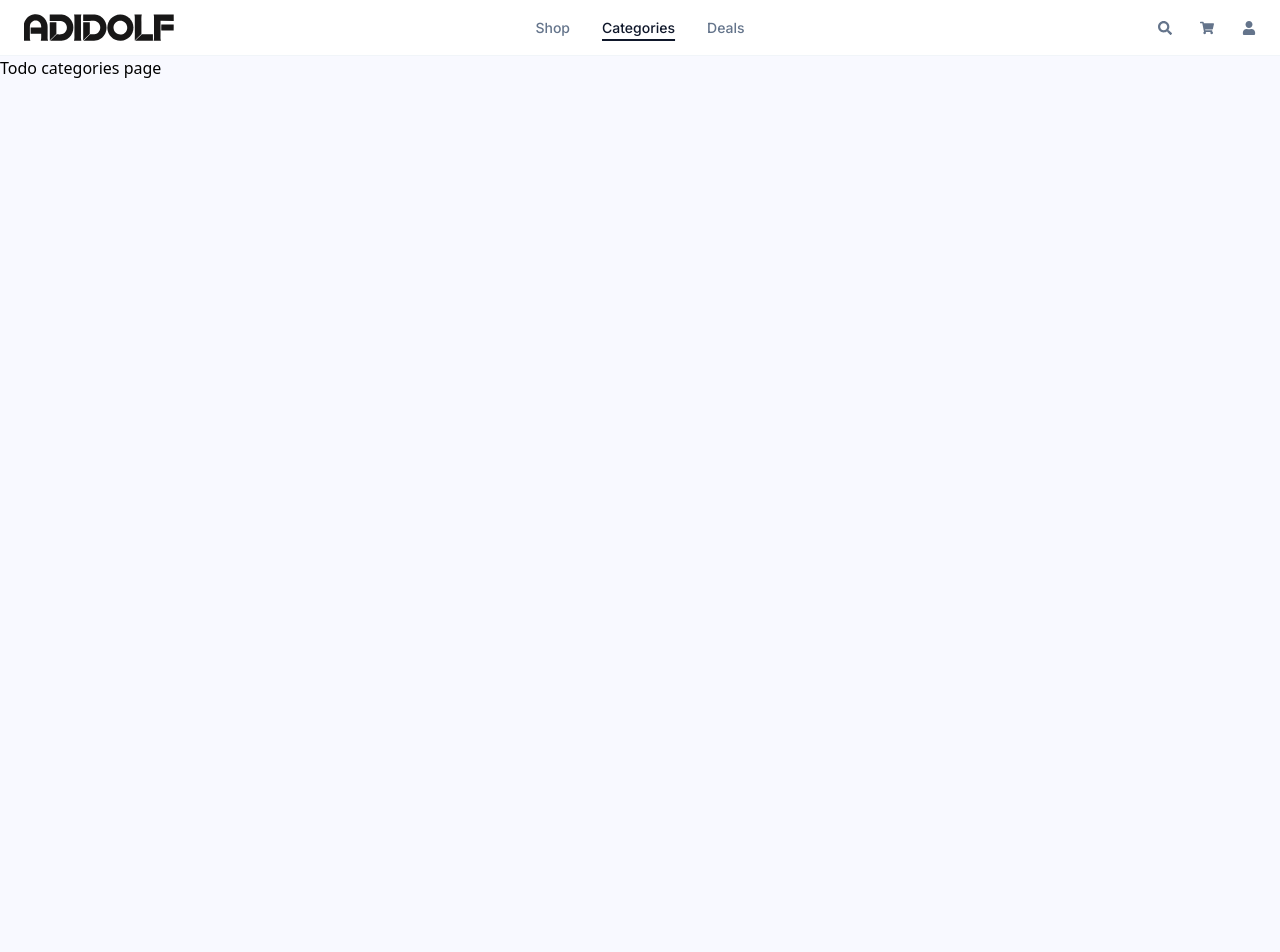
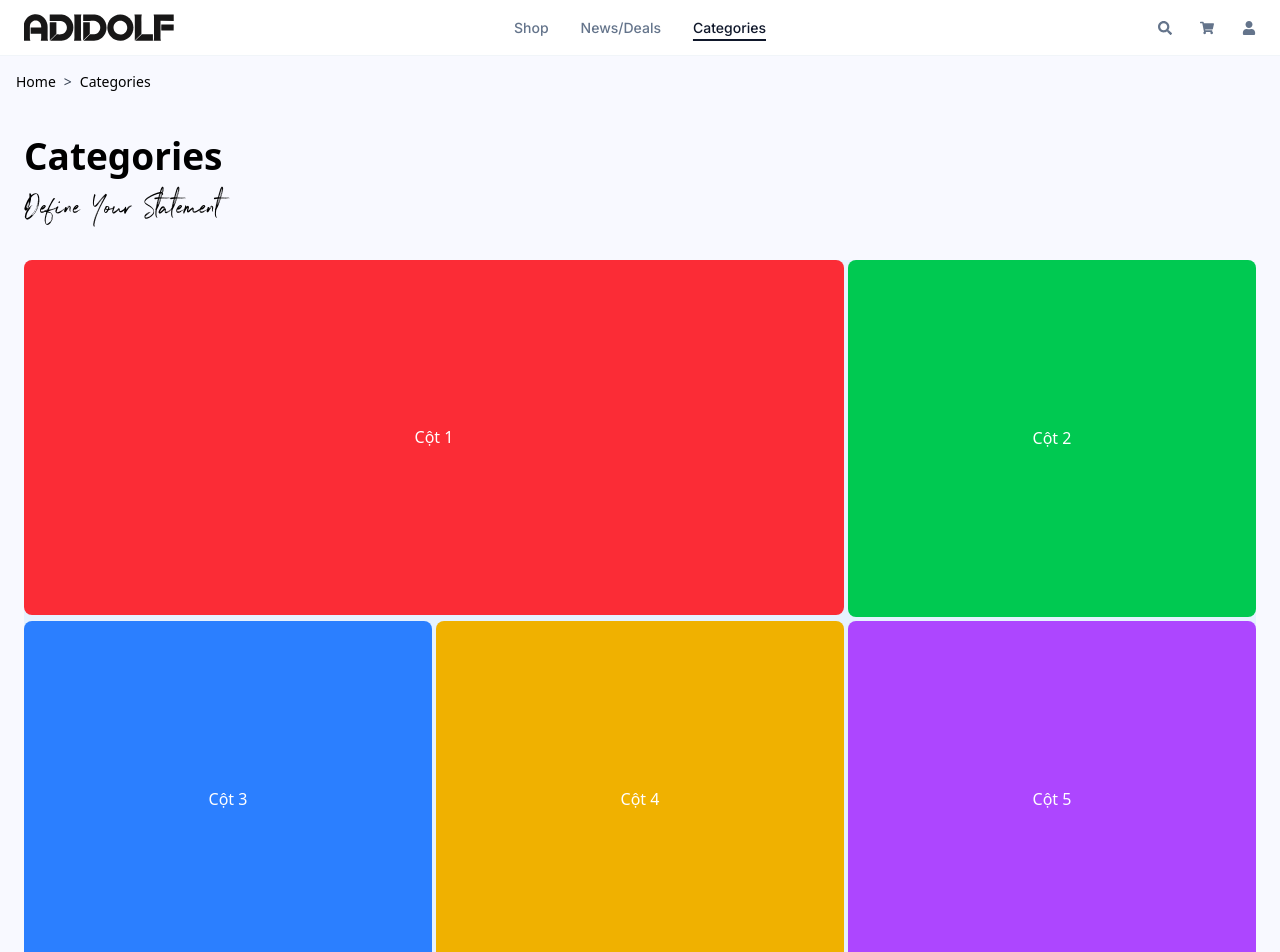
Before and after one commit to Takato56/adidolf_frontend, a Next.js app: page /categories in a window 1280 px wide. Shown: the top 952 px of the page. Before the commit the page ends 800 px from the top, so only its background shows below. Built offline with nearby package versions, Linux system fonts and the light colour scheme.

Commit message:
feature/Pages_layout

```diff
--- a/app/categories/page.tsx
+++ b/app/categories/page.tsx
@@ -1,7 +1,63 @@
+import Link from 'next/link';
 export default function Categories() {
   return (
     <div>
-      <p>Todo categories page</p>
+    <div className="p-4">
+      <nav>
+        <ul className="flex items-center space-x-2 text-sm font-sans text-black">
+          <li>
+            <Link href="/" className="hover:underline">
+              Home
+            </Link>
+          </li>
+          <li className="text-gray-700 text-sm">&gt;</li>
+
+          <li>
+            <span className="text-black font-medium">
+              Categories
+            </span>
+          </li>
+
+        </ul>
+      </nav>
+    </div>
+    <div className="ml-4 pt-2 text-[25px] md:text-[37px] md:mx-6 mt-3 text-black font-sans ">
+        <div>
+          <b>Categories </b>
+        </div>
+    </div>
+    <div className= "pl-4 pt-1 text-[20px] md:text-[32px] md:pl-6 text-black font-northwell">
+        Define Your Statement
+    </div>
+    <div className= "m-4 md:m-6 bg-[#E6F2FF] rounded-lg">
+      <div className="mt-3 font-sans">
+        <div className="grid grid-cols-1 flex justify-center md:grid-cols-6 gap-2 md:gap-1 ">
+          <div className="col-span-1 md:col-span-4 aspect-[21/9.1] bg-red-500 p-6 text-white text-center rounded-lg flex items-center justify-center">
+    Cột 1
+  </div>
+
+  {/* Cột 2: Điện thoại chiếm 1 hàng (col-span-1), PC chiếm 2 phần (md:col-span-2) */}
+  <div className="col-span-1 md:col-span-2 aspect-[21/9] md:aspect-[8/7] bg-green-500 p-6 text-white text-center rounded-lg flex items-center justify-center">
+    Cột 2
+  </div>
+
+  {/* Cột 3 */}
+  <div className="col-span-1 md:col-span-2 aspect-[21/9] md:aspect-[8/7] bg-blue-500 p-6 text-white text-center rounded-lg flex items-center justify-center">
+    Cột 3
+  </div>
+
+  {/* Cột 4 */}
+  <div className="col-span-1 md:col-span-2 aspect-[21/9] md:aspect-[8/7] bg-yellow-500 p-6 text-white text-center rounded-lg flex items-center justify-center">
+    Cột 4
+  </div>
+
+  {/* Cột 5 */}
+  <div className="col-span-1 md:col-span-2 aspect-[21/9] md:aspect-[8/7] bg-purple-500 p-6 text-white text-center rounded-lg flex items-center justify-center">
+    Cột 5
+  </div>
+        </div>
+      </div>
+    </div>
     </div>
   );
 }
--- a/app/deals/page.tsx
+++ /dev/null
@@ -1,7 +0,0 @@
-export default function Deals() {
-  return (
-    <div>
-      <p>Todo deals page</p>
-    </div>
-  );
-}
--- a/app/globals.css
+++ b/app/globals.css
@@ -3,3 +3,7 @@
 body {
     background-color: #f8f9ff;
 }
+@theme {
+  /* Khai báo class font-northwell bằng biến CSS variable từ layout.tsx */
+  --font-northwell: var(--font-northwell);
+}
--- a/app/layout.tsx
+++ b/app/layout.tsx
@@ -3,11 +3,18 @@ import "./globals.css";
 
 import { Inter } from 'next/font/google';
 import { FaSearch, FaShoppingCart, FaUser } from "react-icons/fa"
+import localFont from "next/font/local";
 
 import Tabs from "@/components/tabs";
 
+
 const inter = Inter({
   subsets: ['latin'],
+});
+
+const northwell = localFont({
+  src: "../fonts/Northwell.ttf",
+  variable: "--font-northwell",
 });
 
 export const metadata: Metadata = {
@@ -15,13 +22,14 @@ export const metadata: Metadata = {
   description: "Express your political beliefs with fashion.",
 };
 
-export default function RootLayout({
+
+  export default function RootLayout({
   children,
 }: Readonly<{
   children: React.ReactNode;
 }>) {
   return (
-    <html lang="en">
+    <html lang="en" className={northwell.variable}>
       <body>
         <nav className="bg-white h-14 flex items-center justify-between md:grid md:grid-cols-3 px-6 border-b border-slate-100">
           <svg width="160" height="27" viewBox="35 129 254 49" fill="none" xmlns="http://www.w3.org/2000/svg">
@@ -41,8 +49,8 @@ export default function RootLayout({
 
           <Tabs tabs={[
             {label: "Shop", href: "/"},
-            {label: "Categories", href: "/categories"},
-            {label: "Deals", href: "/deals"}
+            {label: "News/Deals", href: "/newarrivals"},
+            {label: "Categories", href: "/categories"}
           ]}/>
 
           <div className={`justify-self-end flex gap-7 text-[#64748B] text-sm ${inter.className}`}>
--- /dev/null
+++ b/app/newarrivals/page.tsx
@@ -0,0 +1,84 @@
+import Link from 'next/link';
+import { MdCheckBox } from 'react-icons/md';
+export default function Categories() {
+  return (
+    <div>
+    <div className="p-4">
+      <nav>
+        <ul className="flex items-center space-x-2 text-sm font-sans text-black">
+          <li>
+            <Link href="/" className="hover:font-bold hover:underline">
+              Home
+            </Link>
+          </li>
+          <li className="text-gray-700 text-sm">&gt;</li>
+
+          <li>
+            <span className="text-black font-medium">
+              News
+            </span>
+          </li>
+
+        </ul>
+      </nav>
+    </div>
+
+    <div className="ml-4 pt-2 text-2xl md:text-3xl md:mx-6 mt-3 text-black font-sans ">
+        <div>
+          <b>New Arrivals & Exclusive Deals </b>
+          <Link href="/categories/new">
+            -&gt;
+          </Link>
+        </div>
+    </div>
+    <div className= "pl-4 pt-2 text-[12px] md:text-[18px] md:pl-6 text-black font-sans">
+        Discover our latest collection
+    </div>
+    <div className= "m-4 md:m-6 bg-[#E6F2FF] p-5 rounded-lg">
+      <div className='mx-3 text-[18px] md:mx-6 md:text-[22px] flex justify-between'>
+        <b className='font-sans'>Deals of the week</b>
+        <p>Ends in:</p>
+      </div>
+      <div className="m-4 mt-3 md:m-6 font-sans">
+        <div className="grid grid-cols-2 flex justify-center md:grid-cols-5 gap-4 ">
+          <div className="aspect-[3/4] text-white text-center rounded-lg">
+            <div className="h-2/3 w-full relative bg-gray-100">
+              <img
+                src="duong-dan-anh-san-pham.jpg"
+                alt="Tên sản phẩm"
+                className="w-full h-full object-cover"
+                />
+          </div>
+          <div className="h-1/3 w-full p-4 flex flex-col justify-between bg-white text-black">
+            <div>
+              <p className="text-xs text-gray-400 text-left mt-0.5">Category</p>
+              <h3 className="font-sans mt-2 text-left font-medium text-sm text-gray-800 line-clamp-1">Tên sản phẩm ở đây</h3>
+
+              </div>
+
+              <div className="font-sans flex justify-between font-bold text-red-500">
+                <p>$99.99</p>
+                <button className="bg-black hover:bg-gray-600 text-white font-sans px-5 rounded-2xl text-[12px] transition-colors duration-200">Shop now</button>
+              </div>
+          </div>
+        </div>
+          <div className="aspect-[9/12] bg-blue-500 p-6 text-white text-center rounded-lg">Cột 3</div>
+          <div className="aspect-[9/12] bg-yellow-500 p-6 text-white text-center rounded-lg">Cột 4</div>
+        </div>
+      </div>
+    </div>
+    <div className= "m-6  p-5 rounded-lg">
+      <div className='mx-2 text-[18px] md:mx-4 md:mb-5 md:text-[22px]'>
+        <b className='font-sans'>New Arrivals</b>
+      </div>
+      <div className="mx-2 mt-3 md:mx-4 font-sans">
+        <div className="grid grid-cols-2 flex justify-center md:grid-cols-5 gap-4 ">
+          <div className="aspect-[3/4] bg-green-500 p-6 text-white text-center rounded-lg">Cột 2</div>
+          <div className="aspect-[9/12] bg-blue-500 p-6 text-white text-center rounded-lg">Cột 3</div>
+          <div className="aspect-[9/12] bg-yellow-500 p-6 text-white text-center rounded-lg">Cột 4</div>
+        </div>
+      </div>
+    </div>
+  </div>
+  );
+}
--- a/app/page.tsx
+++ b/app/page.tsx
@@ -1,7 +1,33 @@
+import Link from 'next/link';
+import { DiJava } from 'react-icons/di';
 export default function Home() {
   return (
     <div>
-      <p>Todo shop page</p>
+      <div className="bg-black h-60 md:h-120"></div>
+          <div className='px-3 md:px-6'>
+            <p className="pt-3 text-xl md:pt-6 md:text-3xl">
+              <b>Shop by Categories</b>
+            </p>
+        <p className="text-[10px] pt-1 md:text-[14px] flex justify-between">
+              Explore our meticulously crafted collections
+        <Link href="/categories">
+        <u>
+          <b>View All</b>
+        </u>
+        </Link>
+      </p>
+      </div>
+      <div className="bg-black ml-3 mr-3 mt-7 h-60 md:h-80 md:ml-6 md:mr-6"></div>
+      <div className="pl-3 md:pl-6">
+      <p className="pt-30 text-2xl md:text-3xl">
+        <b>Trending Now</b>
+      </p>
+      <p className="pr-3 pt-1 text-[10px] md:pr-6 md:text-[16px]">
+        The most coveted pieces in our collection right now
+      </p>
+      </div>
+      <div className="ml-3 mr-3 mt-7 bg-black h-45 md:ml-6 md:mr-6 md:h-60"></div>
+      <div className='h-10'></div>
     </div>
   );
 }
```
Also changed, not shown: app/categories/new/page.tsx (added), components/tabs.tsx (line endings or trailing spaces), fonts/Northwell.ttf (added), 1 other file (tests, documents, lock files or other folders).
